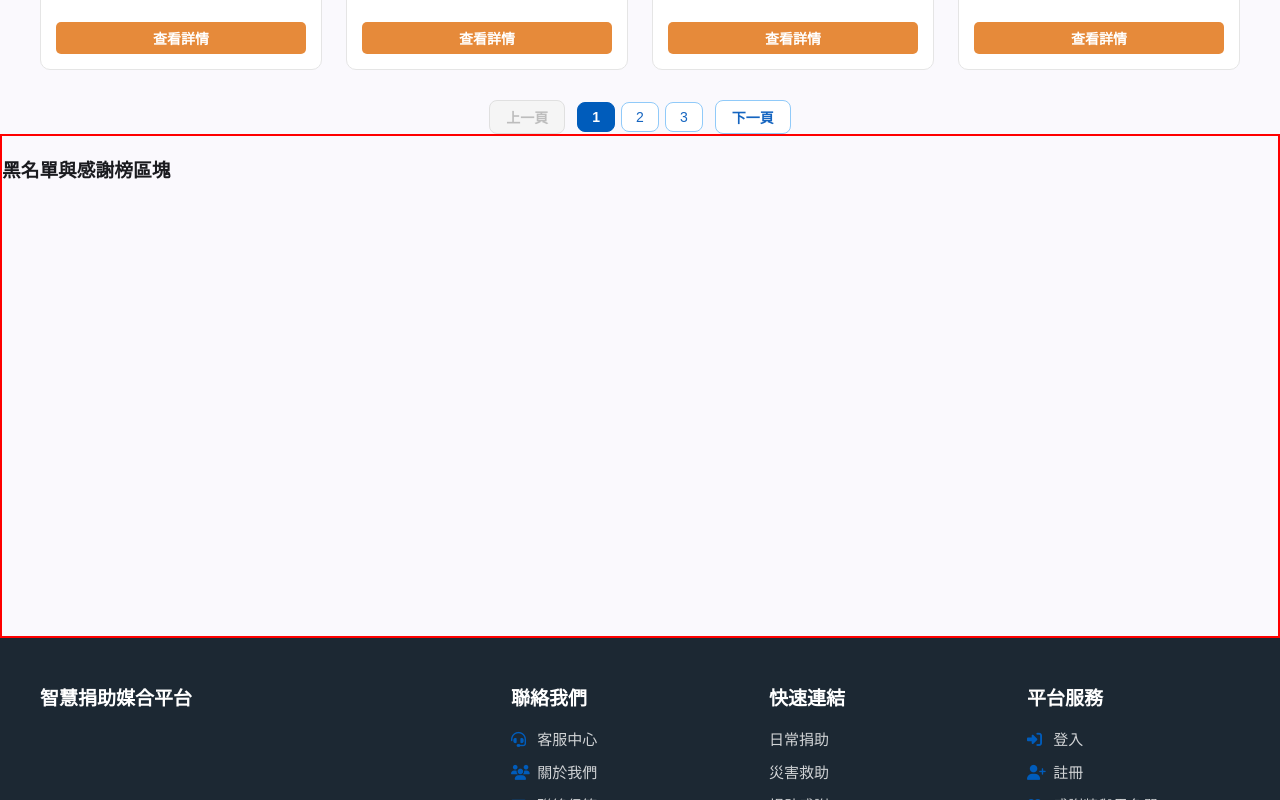
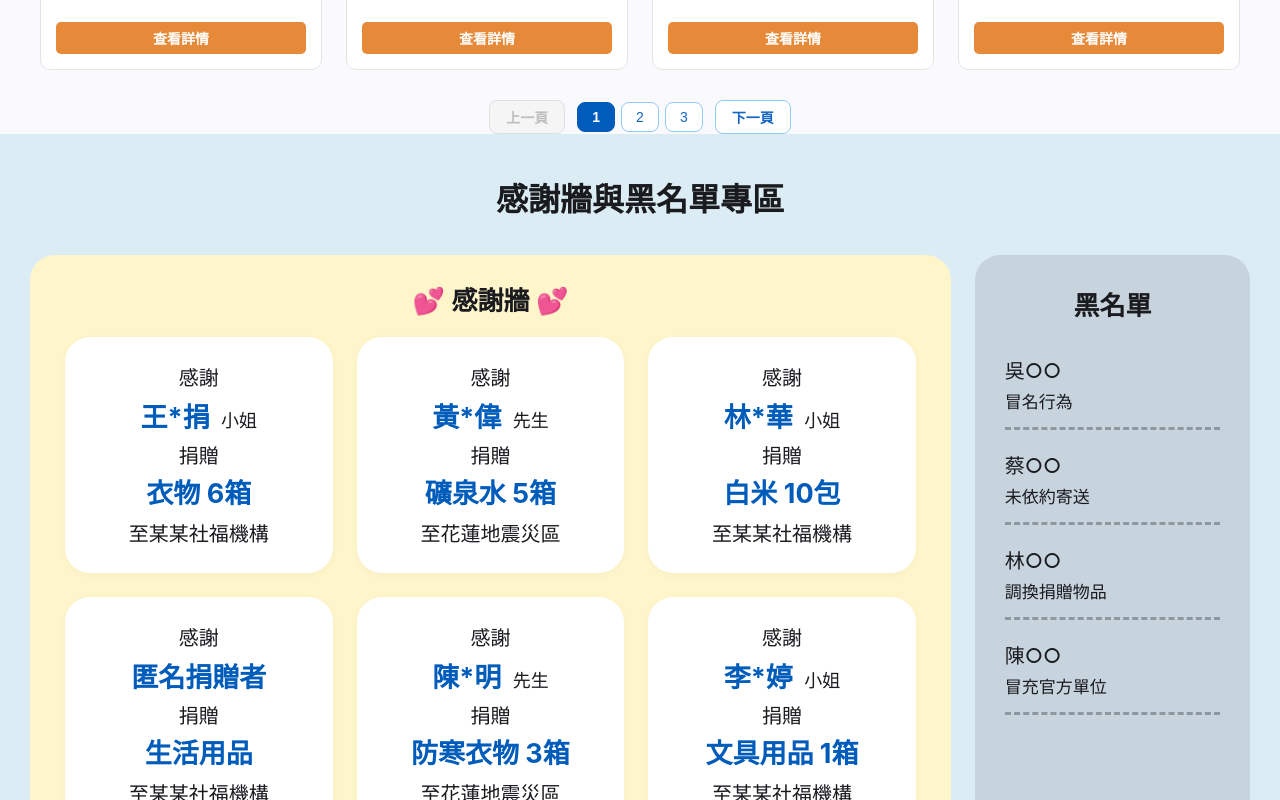
Before and after one commit to Ruby-Chiou/mcu-115-22-Donation-Matching, an Angular app: page /donor/daily in a window 1280 px wide. Shown: the part 1700-2500 px from the top of the page. Built offline with nearby package versions, Linux system fonts and the light colour scheme.

Commit message:
feat(donor-daily-lobby):加入感謝牆和黑名單

```diff
--- a/src/app/features/daily/donor-daily-lobby/donor-daily-lobby.component.html
+++ b/src/app/features/daily/donor-daily-lobby/donor-daily-lobby.component.html
@@ -10,5 +10,5 @@
 <app-donor-daily-card-list></app-donor-daily-card-list>
 
 <div class="ThanksAndBlacklist">
-  <h3>黑名單與感謝榜區塊</h3>
+  <app-thank-you-wall></app-thank-you-wall>
 </div>
--- a/src/app/features/daily/donor-daily-lobby/donor-daily-lobby.component.scss
+++ b/src/app/features/daily/donor-daily-lobby/donor-daily-lobby.component.scss
@@ -1,6 +1,7 @@
 .search,
 .need-order-card,
-.ThanksAndBlacklist {
+.search,
+.need-order-card {
   height: 500px;
   border: 2px solid red;
 }
```
Also changed, not shown: src/app/features/daily/donor-daily-lobby/donor-daily-lobby.component.ts (+8 -1 lines).
